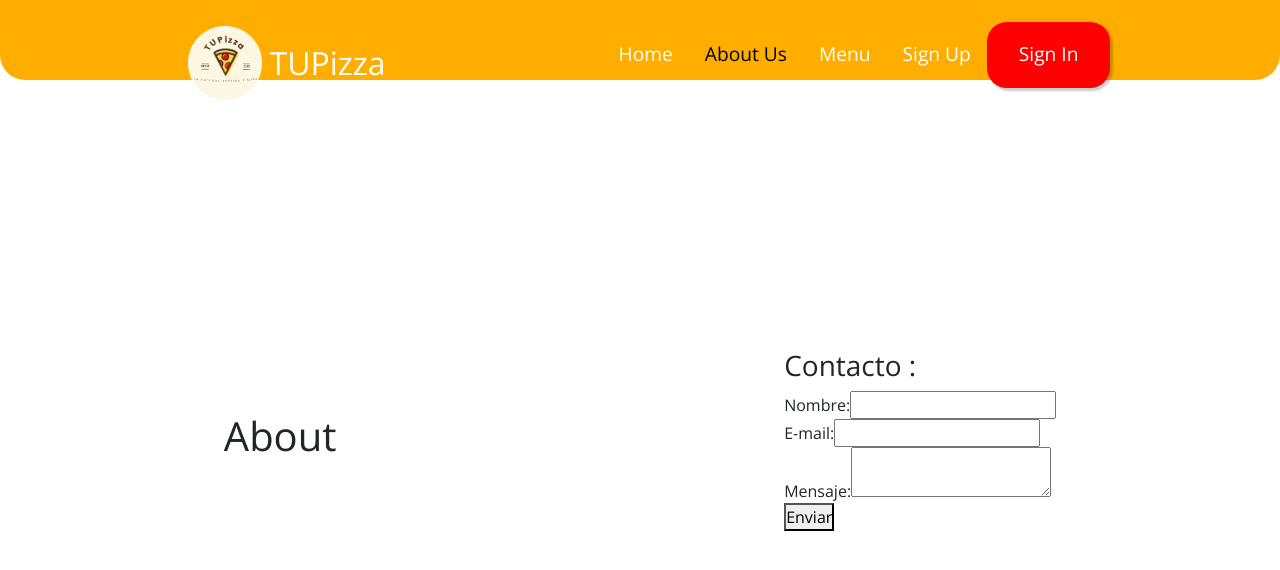
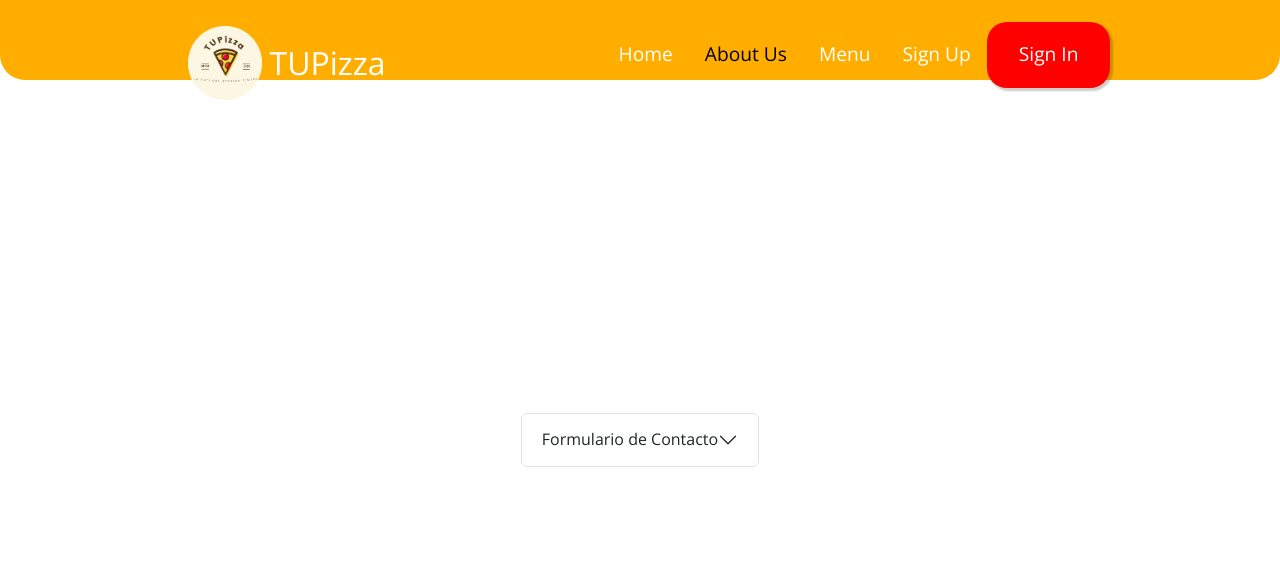
Before and after one commit to Mauricio-Roldan/Rotiseria, a React (Create React App) app in the folder proyecto-rotiseria/: page /about in a window 1280 px wide. Shown: the top 570 px of the page. Built offline with nearby package versions, Linux system fonts and the light colour scheme.

Commit message:
Actualizacion de componentes

```diff
--- a/proyecto-rotiseria/src/App.js
+++ b/proyecto-rotiseria/src/App.js
@@ -25,3 +25,6 @@ export default App;
 // cambiar precio
 // PUNTOS (opcional)
 // canjear puntos (opcional)
+// Botón THEME
+// CARRITO
+//
--- a/proyecto-rotiseria/src/Pages/About.js
+++ b/proyecto-rotiseria/src/Pages/About.js
@@ -11,7 +11,6 @@ const About = () => {
         height: '90vh'
       }}
     >
-      <h1>About</h1>
       <AboutUs />
     </div>
   );
--- a/proyecto-rotiseria/src/components/AboutUs/AboutUs.js
+++ b/proyecto-rotiseria/src/components/AboutUs/AboutUs.js
@@ -1,4 +1,7 @@
 import React, { useState } from 'react';
+import Button from 'react-bootstrap/Button';
+import Form from 'react-bootstrap/Form';
+import Accordion from 'react-bootstrap/Accordion';
 
 const AboutUs = () => {
   const [formData, setFormData] = useState({
@@ -13,7 +16,7 @@ const AboutUs = () => {
 
   const handleSubmit = (e) => {
     e.preventDefault();
-    // console.log(formData);
+    console.log(formData);
     // realizar alguna acción con los datos del formulario, enviarlos a  una API
     // reiniciar el estado del formulario
     setFormData({
@@ -25,45 +28,28 @@ const AboutUs = () => {
 
   return (
     <div>
-      <h3>Contacto :</h3>
-      <form onSubmit={handleSubmit}>
-        <div>
-          <label htmlFor="name">Nombre:</label>
-          <input
-            type="text"
-            id="name"
-            name="name"
-            value={formData.name}
-            onChange={handleChange}
-            required
-          />
-        </div>
-
-        <div>
-          <label htmlFor="email">E-mail:</label>
-          <input
-            type="email"
-            id="email"
-            name="email"
-            value={formData.email}
-            onChange={handleChange}
-            required
-          />
-        </div>
-
-        <div>
-          <label htmlFor="message">Mensaje:</label>
-          <textarea
-            id="message"
-            name="message"
-            value={formData.message}
-            onChange={handleChange}
-            required
-          />
-        </div>
-
-        <button type="submit">Enviar</button>
-      </form>
+      <Accordion defaultActiveKey="1">
+        <Accordion.Item eventKey="0">
+          <Accordion.Header>Formulario de Contacto</Accordion.Header>
+          <Accordion.Body>
+              <Form onSubmit={handleSubmit}>
+                <Form.Group className="mb-3" controlId="formBasicEmail" >
+                  <Form.Label>Nombre</Form.Label>
+                  <Form.Control type='text' name="name" placeholder='Ingrese su nombre' value={formData.name} onChange={handleChange} required/>
+                </Form.Group>
+                <Form.Group className="mb-3" controlId="exampleForm.ControlInput1">
+                  <Form.Label>Email</Form.Label>
+                  <Form.Control type="email" name="email" placeholder="name@example.com" value={formData.email} onChange={handleChange} required/>
+                </Form.Group>
+                <Form.Group className="mb-3" controlId="exampleForm.ControlTextarea1">
+                  <Form.Label>Mensaje</Form.Label>
+                  <Form.Control as="textarea" name="message" rows={3} value={formData.message} onChange={handleChange} required/>
+                </Form.Group>
+                <Button variant="outline-primary" type='submit'>Primary</Button>
+              </Form>
+            </Accordion.Body>
+        </Accordion.Item>
+      </Accordion>
     </div>
   );
 };
```
Also changed, not shown: proyecto-rotiseria/src/components/Navbar/NavBar.js (line endings or trailing spaces).
